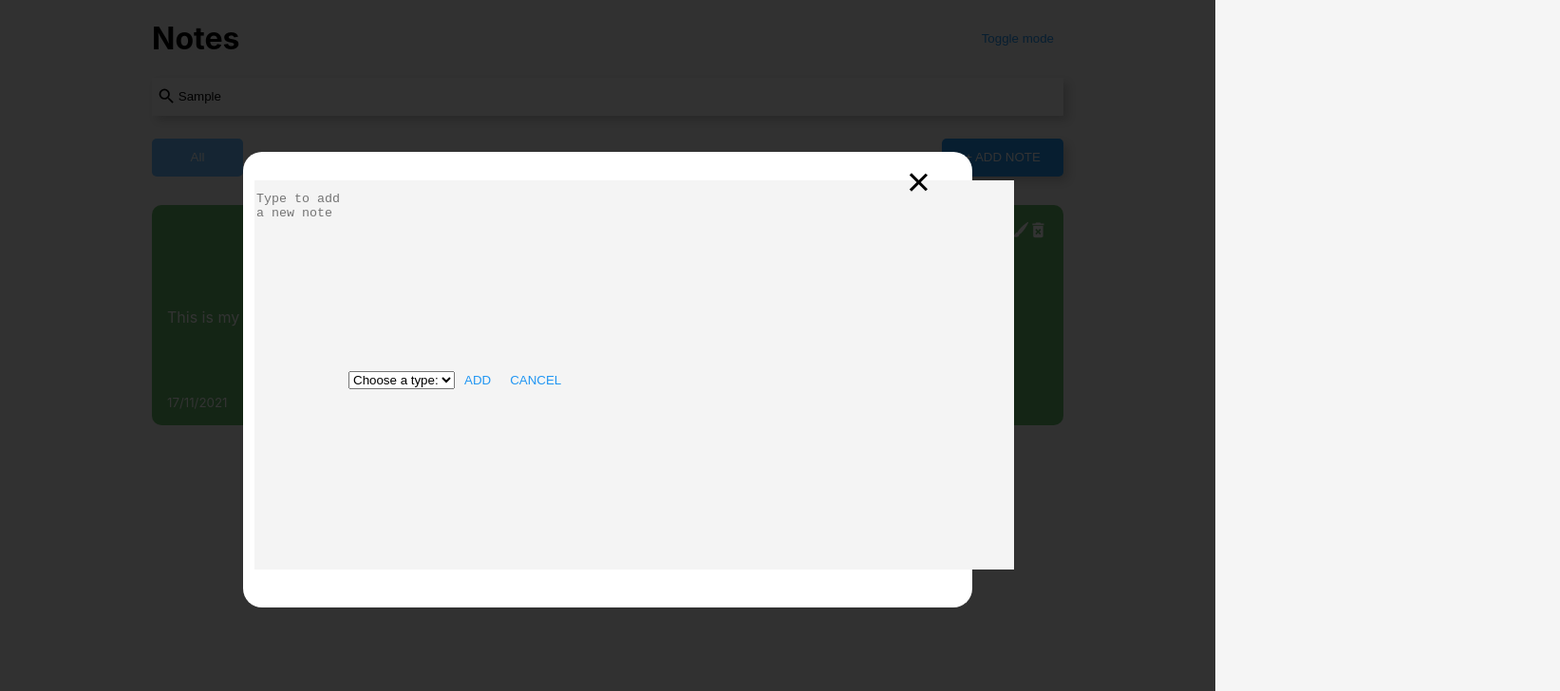
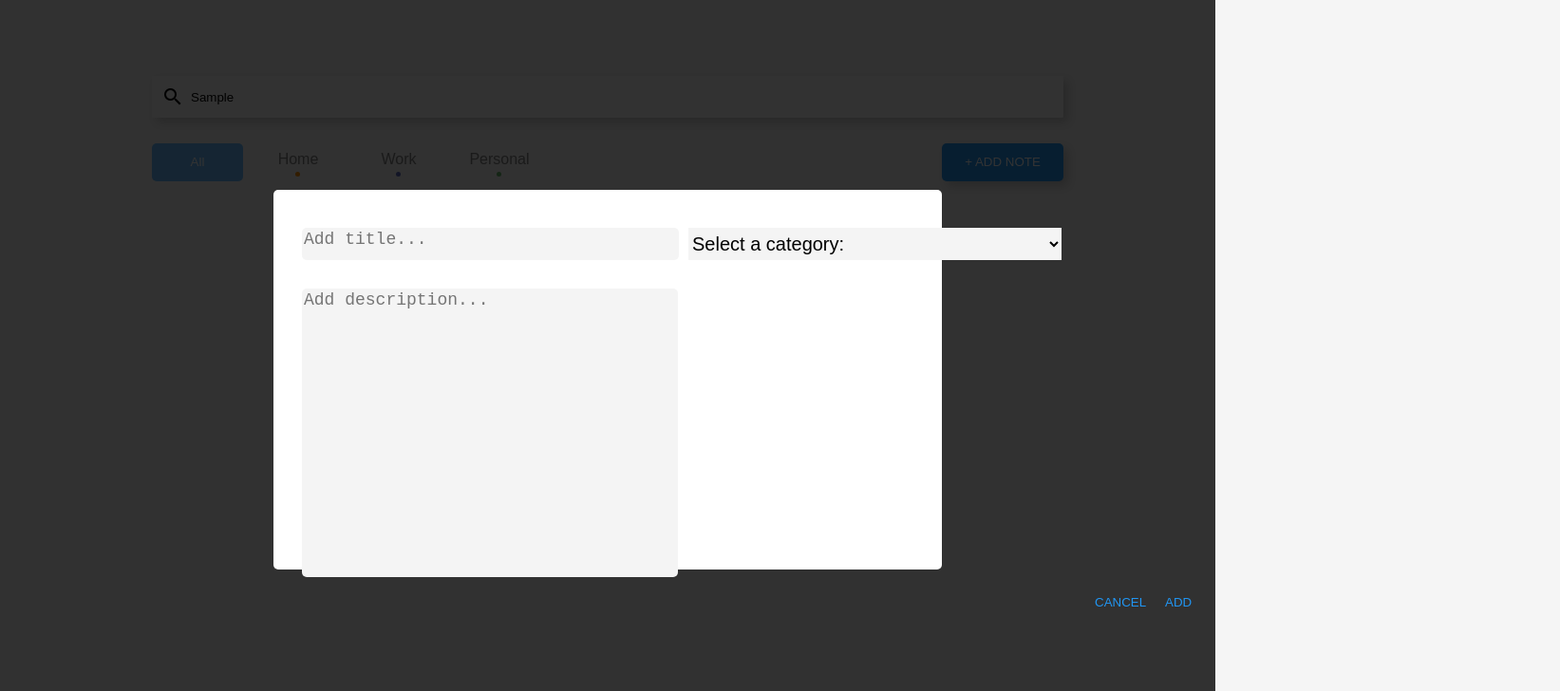
Before and after one commit to GustavoLSantos/CRUDReactJS, a React (Create React App) app: page / in a window 1280 px wide. Both pictures are taken after typing "Sample" into the empty fields and a click on the button "+ ADD NOTE". Shown: the top 728 px of the page at 95% size, 1643 px wide, since content can reach past the window. Built offline with nearby package versions, Linux system fonts and the light colour scheme.

Commit message:
checkboxes

```diff
--- a/package.json
+++ b/package.json
@@ -3,6 +3,11 @@
   "version": "0.1.0",
   "private": true,
   "dependencies": {
+    "@emotion/react": "^11.6.0",
+    "@emotion/styled": "^11.6.0",
+    "@material-ui/core": "^5.0.0-beta.5",
+    "@material-ui/icons": "^4.11.2",
+    "@material-ui/styled-engine-sc": "^5.0.0-beta.5",
     "@testing-library/jest-dom": "^5.11.4",
     "@testing-library/react": "^11.1.0",
     "@testing-library/user-event": "^12.1.10",
@@ -12,6 +17,7 @@
     "react-icons": "^4.3.1",
     "react-scripts": "4.0.3",
     "react-select": "^5.2.1",
+    "styled-components": "^5.3.3",
     "web-vitals": "^1.0.1"
   },
   "scripts": {
--- a/public/index.html
+++ b/public/index.html
@@ -3,6 +3,8 @@
   <head>
     <meta charset="utf-8" />
     <link rel="icon" href="%PUBLIC_URL%/favicon.ico" />
+    <link rel="stylesheet" href="https://fonts.googleapis.com/css?family=Roboto:300,400,500,700&display=swap" />
+    <link rel="stylesheet" href="https://fonts.googleapis.com/icon?family=Material+Icons" />
     <meta name="viewport" content="width=device-width, initial-scale=1" />
     <meta name="theme-color" content="#000000" />
     <meta
--- a/src/App.js
+++ b/src/App.js
@@ -2,7 +2,6 @@ import { useEffect, useState } from "react";
 import NotesList from "./components/NotesList";
 import { nanoid } from 'nanoid';
 import Search from "./components/Search";
-import Header from "./components/Header";
 import Modal from "./components/Modal";
 
 
@@ -12,18 +11,21 @@ const App = () => {
   const [notes,setNotes] = useState([
     {
       id: nanoid(),
+      title: "Teste #1",
       type: 'work',
       text: "This is my first work note",
       date: "17/11/2021"
     },
     {
       id: nanoid(),
+      title: "Teste #2",
       type: 'personal',
       text: "This is my second note",
       date: "17/11/2021"
     },
     {
       id: nanoid(),
+      title: "Teste #3",
       type: 'home',
       text: "This is my third note",
       date: "17/11/2021"
@@ -33,13 +35,9 @@ const App = () => {
 
 
   const [searchText, setSearchText] = useState('');
-  const [showHomeComponent, setShowHomeComponent] = useState(false);
-  const [showWorkComponent, setShowWorkComponent] = useState(false);
-  const [showPersonalComponent, setShowPersonalComponent] = useState(false);
-  const [showComponent, setShowComponent] = useState(false);
   const [selectedOption, setSelectedOption] = useState('');
+  const [noteTitle, setNoteTitle] = useState('');
 
-  const [darkMode, setDarkMode] = useState(false);
 
   useEffect(()=>{
     const savedNotes = JSON.parse(localStorage.getItem('react-notes-app-data'))
@@ -54,10 +52,11 @@ const App = () => {
 
 //Create
 
-  const AddNote = (type, text) => {
+  const AddNote = (title, type, text) => {
     const date = new Date();
     const newNote = {
       id: nanoid(),
+      title: title,
       type: type,
       text: text,
       date: date.toLocaleDateString()
@@ -83,11 +82,15 @@ const App = () => {
       setNoteText(event.target.value);
   }
 
+  const handleTitle = (event) => {
+    setNoteTitle(event.target.value);
+  }
 
   const handleSaveClick = () => {
     if(noteText.trim().length > 0){
-      AddNote(selectedOption, noteText);
+      AddNote(noteTitle, selectedOption, noteText);
       setNoteText('');
+      setNoteTitle('');
     }
     setIsModalVisible(false)
   }
@@ -107,25 +110,26 @@ const App = () => {
     setIsModalVisible(false)
   }
 
-  const [s, setS] = useState("personal");
-
-  const offButtonClick = () =>{
-    setShowWorkComponent(false)
-    setShowHomeComponent(false)
-    setShowPersonalComponent(false)
-    setShowComponent(true)
- }
+  const [s, setS] = useState("all");
 
   return(
-    <div className={`${darkMode && 'dark-mode'}`}>
+    <div>
       <div className="container">
-          <Header handleToggleDarkMode={setDarkMode}/>
-          <Search handleSearchNote={setSearchText}/>
+          <Search handleSearchNote={setSearchText} />
           <div className="buttons-header">
           <button className="all-btn" onClick={()=>{setS("all")}}>All</button>
+            <div className="home-group">
               <button className="home-btn" onClick={()=>{setS("home")}}>Home</button>
+              <div className="home-ball"></div>
+            </div>
+            <div className="work-group">
               <button className="work-btn" onClick={()=>{setS("work")}}>Work</button>
+              <div className="work-ball"></div>
+            </div>
+            <div className="personal-group">
               <button className="personal-btn" onClick={()=>{setS("personal")}}>Personal</button>
+              <div className="personal-ball"></div>
+            </div>
             <button className="open" onClick={() => setIsModalVisible(true)}>+ ADD NOTE</button>
           </div>
 
@@ -133,24 +137,27 @@ const App = () => {
           {s==="all" ? <NotesList notes={notes.filter((note)=>note.text.toLowerCase().includes(searchText))} handleAddNote={AddNote} handleDeleteNote={deleteNote} handleUpdateClick={upNote}/>
           : <NotesList notes={notes.filter(n => n.type === s )} handleAddNote={AddNote} handleDeleteNote={deleteNote} handleUpdateClick={upNote}/> }
 
-          {isModalVisible ? <Modal onClose={() => setIsModalVisible(false)}>
+          {isModalVisible ? <Modal className="modal-newnote" onClose={() => setIsModalVisible(false)}>
           <div className="note new">
-            <textarea rows="8" cols="10" placeholder="Type to add a new note" onChange={handleChange} value={noteText}>
-
-            </textarea>
-            <div className="note-footer">
-            <select onChange={(e)=>{
+            <div className="header-notenew">
+              <textarea rows="1" cols="10" placeholder="Add title..." onChange={handleTitle} value={noteTitle} className="title-field"></textarea>
+              <select className="select-newnote" onChange={(e)=>{
                 const selectedItem = e.target.value;
                 console.log(selectedItem);
                 setSelectedOption(selectedItem);
               }}>
-              <option value="notype">Choose a type:</option>
+                <option value="notype">Select a category:</option>
                 <option value="work">Work</option>
                 <option value="home">Home</option>
                 <option value="personal">Personal</option>
               </select>
+            </div>
+            <textarea rows="8" cols="10" placeholder="Add description..." onChange={handleChange} value={noteText} className="description-field">
+
+            </textarea>
+            <div className="note-footer-create">
+                <button className="cancel" onClick={() => setIsModalVisible(false)}>CANCEL</button>
                 <button className="save" onClick={handleSaveClick}>ADD</button>
-                <button className="cancel" onClick={() => setIsModalVisible(false)}>CANCEL</button>
             </div>
         </div>
           </Modal> : null}
--- a/src/components/Header.js
+++ /dev/null
@@ -1,12 +0,0 @@
-import React from "react";
-
-const Header = ({ handleToggleDarkMode }) => {
-    return(
-        <div className="header">
-            <h1>Notes</h1>
-            <button onClick={()=>handleToggleDarkMode((previousDarkMode)=>!previousDarkMode)} className="save">Toggle mode</button>
-        </div>
-    )
-}
-
-export default Header;
--- a/src/components/Modal.js
+++ b/src/components/Modal.js
@@ -5,7 +5,6 @@ const Modal = ({onClose = () => {}, children}) => {
     return(
         <div className="modal">
             <div className="container-modal">
-                <button className="close" onClick={onClose}/>
                 <div className="content">{children}</div>
             </div>
         </div>
--- a/src/components/Note.js
+++ b/src/components/Note.js
@@ -1,39 +1,53 @@
-
-import { MdDeleteForever } from 'react-icons/md';
 import React from 'react';
 import { useState } from "react";
 import Modal from "./Modal";
-import { BsFillBrushFill } from 'react-icons/bs';
+import Checkbox from '@material-ui/core/Checkbox';
 
-const Note = ({ handleUpdateClick, id, type, text, date, handleDeleteNote }) => {
+
+const Note = ({ handleUpdateClick, id, title, type, text, date, handleDeleteNote }) => {
 
     const [isModalVisible, setIsModalVisible] = useState(false);
     const [noteText,setNoteText] = useState('');
+    const [checked, setChecked] = useState(false);
     const handleChange = (event) => {
         setNoteText(event.target.value);
     }
 
 
+    const toggleCheckbox = event => {
+        setChecked(event.target.checked);
+    }
+
     return (
         <div className={type}>
             <div className="note-header">
-                <BsFillBrushFill onClick={() => setIsModalVisible(true)}/>
-                <MdDeleteForever onClick={() => handleDeleteNote(id)} className='delete-icon' size='1.3em' />
+                <Checkbox checked={checked} color="default" value={text} onChange={toggleCheckbox}/>
+                <span className="title-header">{title}</span>
+                <span class="material-icons" onClick={() => setIsModalVisible(true)}>edit</span>
+                <span class="material-icons" onClick={() => handleDeleteNote(id)}>delete</span>
             </div>
-
-            <span>{text}</span>
-            <div className="note-footer">
-                <small>{date}</small>
-                {isModalVisible ? <Modal onClose={() => setIsModalVisible(false)}>
-                <div className="note new">
+            {isModalVisible ? <Modal onClose={() => setIsModalVisible(false)}>
+            <div className="update-container">
+                <div className="header-noteupdate">
+                <textarea rows="1" cols="10" placeholder={title} className="title-field" disabled></textarea>
+                <select className="select-newnote" disabled>
+                    <option value="notype">{type}</option>
+                </select>
+                </div>
+                <div className="description-field-update">
                     <textarea className="update-note" rows="8" cols="10" placeholder={text} onChange={handleChange} value={noteText}>
                     </textarea>
                     <div className="note-footer">
+                        <button className="cancel" onClick={() => setIsModalVisible(false)}>CANCEL</button>
                         <button className="save" onClick={() => handleUpdateClick(id, noteText)}>UPDATE</button>
-                        <button className="cancel" onClick={() => setIsModalVisible(false)}>CANCEL</button>
                     </div>
                 </div>
-                </Modal> : null}
+            </div>
+
+            </Modal> : null}
+            <span>{checked ? <strike>{text}</strike> : text}</span>
+            <div className="note-footer">
+                <small>{date}</small>
             </div>
         </div>
     )
--- a/src/components/NotesList.js
+++ b/src/components/NotesList.js
@@ -4,7 +4,7 @@ const NotesList = ({ handleUpdateClick, notes, handleAddNote, handleDeleteNote,
     return (
         <div className="notes-list">
             {notes.map((note)=> (
-                <Note id={note.id} type={note.type} text={note.text} date={note.date} handleAddNote={handleAddNote} handleDeleteNote={handleDeleteNote} handleUpdateClick={handleUpdateClick}/>
+                <Note id={note.id} title={note.title} type={note.type} text={note.text} date={note.date} handleAddNote={handleAddNote} handleDeleteNote={handleDeleteNote} handleUpdateClick={handleUpdateClick}/>
             ))}
         </div>
     )
--- a/src/components/Search.js
+++ b/src/components/Search.js
@@ -1,10 +1,9 @@
 import React from "react";
-import { MdSearch } from "react-icons/md";
 
 const Search = ({ handleSearchNote }) => {
     return(
         <div className="search">
-            <MdSearch className="search-icons" size='1.3em'/>
+            <span class="material-icons">search</span>
             <input onChange={(event)=>handleSearchNote(event.target.value)} type="text" placeholder="Search notes..."/>
         </div>
     )
--- a/src/index.css
+++ b/src/index.css
@@ -1,16 +1,13 @@
 body {
   margin: 0;
-  font-family: -apple-system, BlinkMacSystemFont, 'Segoe UI', 'Roboto', 'Oxygen',
-    'Ubuntu', 'Cantarell', 'Fira Sans', 'Droid Sans', 'Helvetica Neue',
-    sans-serif;
+  font-family: 'roboto';
   -webkit-font-smoothing: antialiased;
   -moz-osx-font-smoothing: grayscale;
   background-color: #F5F5F5;
 }
 
 code {
-  font-family: source-code-pro, Menlo, Monaco, Consolas, 'Courier New',
-    monospace;
+  font-family: 'roboto';
 }
 
 .container {
@@ -23,15 +20,53 @@ code {
 }
 
 .note.new {
-  background-color: #F4F4F4;
-  display: flex;
   padding-top: 10px;
   margin-top: 30px;
-  width: 100vh;
-  height: 50vh;
+  width: 500px;
+  padding-left: 30px;
+
 }
 
+.header-notenew{
+  display: flex;
+  align-items: center;
+  justify-content: space-between;
+  width: 100vh;
+  margin-bottom: 30px;
+}
+.header-noteupdate{
+  display: flex;
+  align-items: center;
+  justify-content: space-between;
+  width: 100vh;
+  margin-bottom: 30px;
+  padding-left: 30px;
+}
 
+.select-newnote{
+  height: 34px;
+  font-size: 20px;
+  background-color: #F4F4F4;
+  width: 50vh;
+  border: none;
+}
+
+.title-field {
+  background-color: #F4F4F4;
+  width: 50vh;
+  height: 30px;
+  font-size: 18px;
+  border-radius: 5px;
+  margin-right: 10px;
+}
+.description-field{
+  background-color: #F4F4F4;
+  width: 49vh;
+  font-size: 18px;
+  height: 300px;
+  border-radius: 5px;
+
+}
 
 .cancel {
   color: #2196F3;
@@ -42,15 +77,6 @@ code {
   cursor: pointer;
 }
 
-textarea {
-  border: none;
-  resize: none;
-  background-color: #F4F4F4;
-}
-
-textarea:focus{
-  outline: none;
-}
 
 .save{
   color: #2196F3;
@@ -67,10 +93,22 @@ textarea:focus{
   transition: all 0.2s ease-in;
 }
 
+textarea {
+  border: none;
+  resize: none;
+  background-color: #F4F4F4;
+}
+
+textarea:focus{
+  outline: none;
+}
+
+
+
 .home, .work, .personal {
   border-radius: 10px;
   padding: 1rem;
-  min-height: 200px;
+  min-height: 150px;
   display: flex;
   flex-direction: column;
   justify-content: space-between;
@@ -80,21 +118,35 @@ textarea:focus{
 
 .home{
   background-color: #FF9100;
+  color: #FFE9CC;
 }
 
 .work{
   background-color: #818CCE;
+  color: #DEE1F2;
 }
 
 .personal{
   background-color: #66BB6A;
+  color: #E0F1E1;
 }
 
 
 .note-footer {
   display: flex;
   align-items: center;
-  justify-content: space-between;
+  position: relative;
+  top: 10px;
+  right: -85%;
+
+}
+
+.note-footer-create {
+  display: flex;
+  align-items: center;
+  position: relative;
+  top: 10px;
+  right: -165%;
 }
 
 .notes-list {
@@ -116,6 +168,7 @@ textarea:focus{
   margin-bottom: 1.5em;
   min-height: 30px;
   box-shadow: 5px 5px 10px rgb(204, 204, 204);
+  margin-top: 80px;
 }
 
 .search input {
@@ -127,34 +180,47 @@ textarea:focus{
   outline: none;
 }
 
-.dark-mode{
-  background-color: rgb(36, 36, 36);
-}
-
-.dark-mode h1{
-  color: rgb(241, 241, 241);
-}
-
-.header {
-  display: flex;
-  align-items: center;
-  justify-content: space-between;
-}
-
 .update-note {
-  border: none;
-  resize: none;
   background-color: #F4F4F4;
-  display: flex;
-  padding-top: 10px;
-  margin-top: 30px;
-  width: 100vh;
-  height: 50vh;
+  width: 49vh;
+  font-size: 18px;
+  height: 300px;
+  border-radius: 5px;
 }
 
 .buttons-header{
   display: flex;
   align-items: center;
+}
+
+.home-ball{
+  width: 5px;
+  height: 5px;
+  background-color: #FF9100;
+  border-radius: 50%;
+  position: relative;
+  top: -37px;
+  right: -45px;
+}
+
+.work-ball {
+  width: 5px;
+  height: 5px;
+  background-color: #5C6BC0;
+  border-radius: 50%;
+  position: relative;
+  top: -37px;
+  right: -45px;
+}
+
+.personal-ball {
+  width: 5px;
+  height: 5px;
+  background-color: #66BB6A;
+  border-radius: 50%;
+  position: relative;
+  top: -37px;
+  right: -45px;
 }
 
 
@@ -169,8 +235,9 @@ textarea:focus{
 }
 
 .home-btn, .work-btn, .personal-btn{
-  color: #ABABAB;
+  color: #808080;
   background-color: transparent;
+  font-size: 16px;
 }
 
 .all-btn{
@@ -194,5 +261,52 @@ textarea:focus{
 .note-header {
   display: flex;
   align-items: center;
-  margin-left: auto;
 }
+
+.title-header{
+  font-size: 25px;
+  margin-right: auto;
+  color: #FFFFFF;
+}
+
+.description-field-update{
+  padding-left: 30px;
+}
+
+.note-new-update{
+   padding-top: 10px;
+  margin-top: 30px;
+  width: 500px;
+  padding-left: 30px;
+}
+
+.update-container{
+  padding-top: 30px;
+}
+
+.material-icons {
+  font-family: 'Material Icons';
+  font-weight: normal;
+  font-style: normal;
+  font-size: 24px;  /* Preferred icon size */
+  display: inline-block;
+  line-height: 1;
+  text-transform: none;
+  letter-spacing: normal;
+  word-wrap: normal;
+  white-space: nowrap;
+  direction: ltr;
+  cursor: pointer;
+  padding: 5px;
+
+  /* Support for all WebKit browsers. */
+  -webkit-font-smoothing: antialiased;
+  /* Support for Safari and Chrome. */
+  text-rendering: optimizeLegibility;
+
+  /* Support for Firefox. */
+  -moz-osx-font-smoothing: grayscale;
+
+  /* Support for IE. */
+  font-feature-settings: 'liga';
+}
--- a/src/index.js
+++ b/src/index.js
@@ -2,7 +2,7 @@ import React from 'react';
 import ReactDOM from 'react-dom';
 import './index.css';
 import App from './App';
-import './styles.scss'
+import './styles.scss';
 
 ReactDOM.render(
   <React.StrictMode>
--- a/src/styles.scss
+++ b/src/styles.scss
@@ -11,39 +11,12 @@
     align-items: center;
     .container-modal {
         background-color: #fff;
-        width: 60%;
-        height: 60%;
+        width: 55%;
+        height: 50%;
         color: #000;
-        border-radius: 20px;
+        border-radius: 5px;
         display: flex;
         position: relative;
-        .close {
-            background-color: transparent;
-            border: none;
-            outline: none;
-            width: 32px;
-            height: 32px;
-            top: 16px;
-            right: calc(-100% + 64px);
-            cursor: pointer;
-            display: flex;
-            position: relative;
-            align-items: center;
-            &:before,
-            &:after{
-              content: ' ';
-              position: absolute;
-              width: 2.5px;
-              height: 24px;
-              background-color: #000;
-            }
-            &:before{
-                transform: rotate(45deg);
-            }
-            &:after{
-                transform: rotate(-45deg);
-            }
+
         }
     }
-
-}
```
Also changed, not shown: 1 other file (tests, documents, lock files or other folders). Lines whose indentation alone changed are shown as unchanged.
